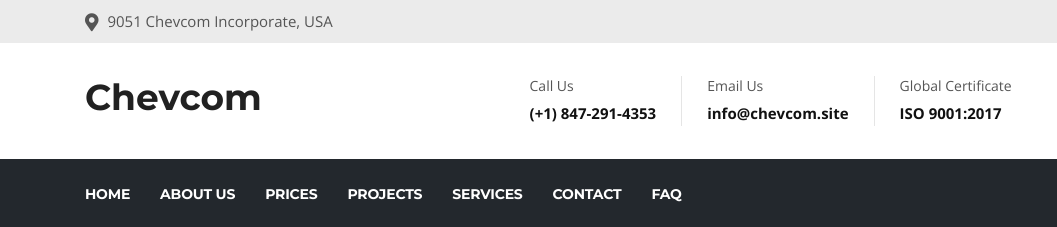
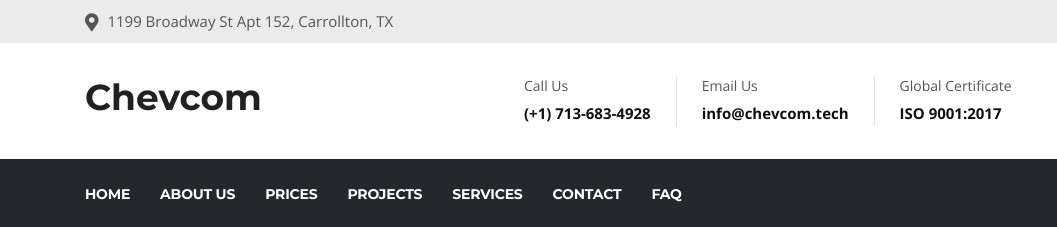
Before and after one commit to Samkiru254/chevcom.github.io, a plain HTML site: page contact.html in a window 1280 px wide. Shown: the top 227 px of the page, 0-1057 px from the left. Drawn offline with nearby package versions, Linux system fonts and the light colour scheme; some packages are replaced by stand-ins of ours.

Commit message:
Update contact.html

```diff
--- a/contact.html
+++ b/contact.html
@@ -44,7 +44,7 @@
           <div class="row">
               <div class="col-lg-8 col-md-8">
                 <ul class="top-info text-center text-md-left">
-                    <li><i class="fas fa-map-marker-alt"></i> <p class="info-text">9051 Chevcom Incorporate, USA</p>
+                    <li><i class="fas fa-map-marker-alt"></i> <p class="info-text">1199 Broadway St Apt 152, Carrollton, TX</p>
                     </li>
                 </ul>
               </div>
@@ -94,7 +94,7 @@
                     <div class="info-box">
                       <div class="info-box-content">
                           <p class="info-box-title">Call Us</p>
-                          <p class="info-box-subtitle">(+1) 847-291-4353</p>
+                          <p class="info-box-subtitle">(+1) 713-683-4928</p>
                       </div>
                     </div>
                   </li>
@@ -102,7 +102,7 @@
                     <div class="info-box">
                       <div class="info-box-content">
                           <p class="info-box-title">Email Us</p>
-                          <p class="info-box-subtitle">info@chevcom.site</p>
+                          <p class="info-box-subtitle">info@chevcom.tech</p>
                       </div>
                     </div>
                   </li>
```
